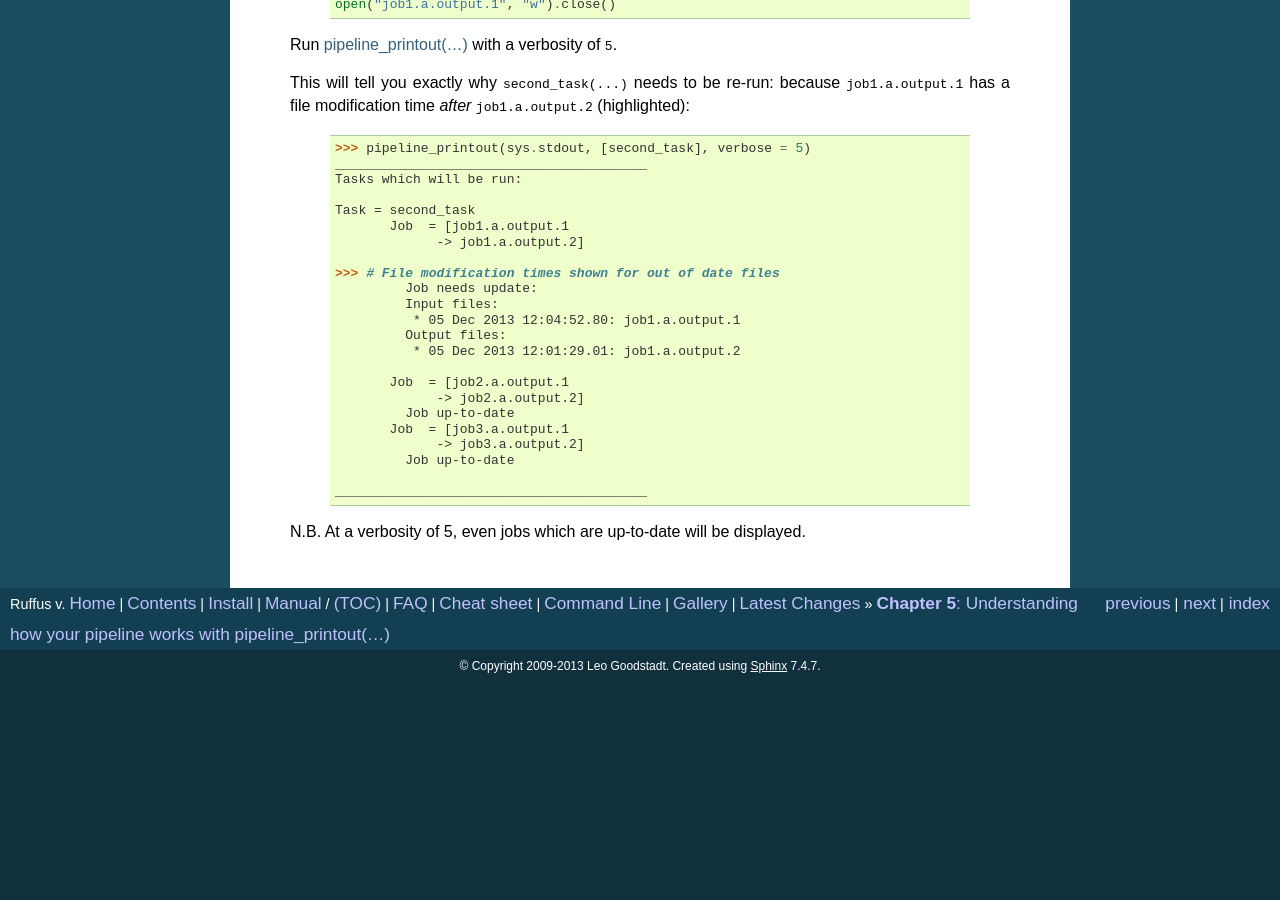
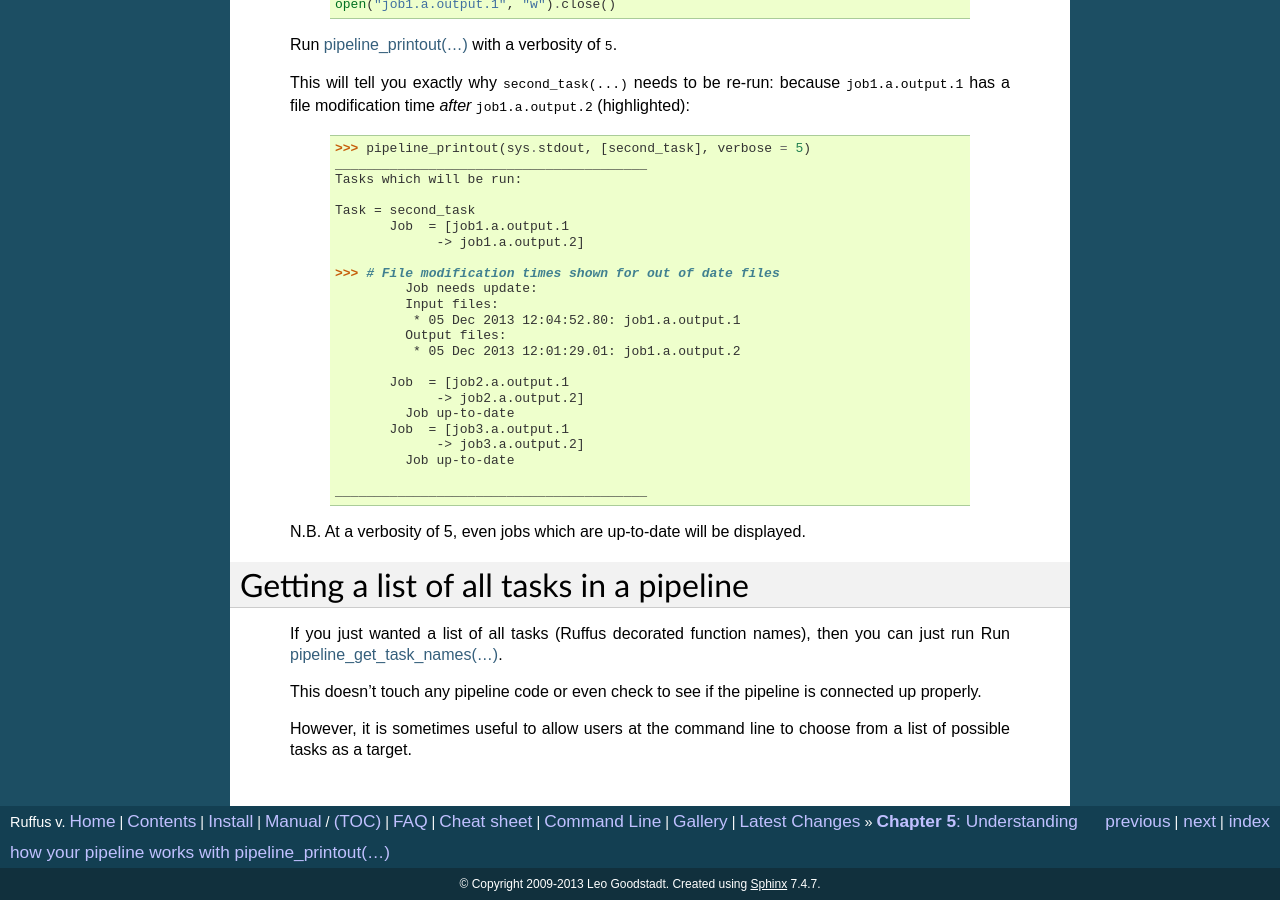
Before and after one commit to cgat-developers/ruffus, a Sphinx documentation site: the page built from doc/tutorials/new_tutorial/pipeline_printout.rst, in a window 1280 px wide and 900 px high, scrolled down 1217 px. Built offline with Sphinx 7.4.7, drawn with Linux system fonts in a browser that asks for light colours; formulas are drawn with MathJax 3; the version number could not be read and is left out; before the commit the page ends 1899 px from its top, so only the background shows below that; some of the changed text lies outside the part shown.

Commit message:
docs for pipeline_get_task_names()

```diff
--- a/doc/_templates/layout.html
+++ b/doc/_templates/layout.html
@@ -48,6 +48,7 @@
             <li><a href="{{ pathto('pipeline_functions') }}#pipeline-functions-pipeline-run">pipeline_run</a>                       </li>
             <li><a href="{{ pathto('pipeline_functions') }}#pipeline-functions-pipeline-printout">pipeline_printout</a>                      </li>
             <li><a href="{{ pathto('pipeline_functions') }}#pipeline-functions-pipeline-printout-graph">pipeline_printout_graph</a>          </li>
+            <li><a href="{{ pathto('pipeline_functions') }}#pipeline-functions-pipeline-get-task-names">pipeline_get_task_names</a>          </li>
             <li><a href="{{ pathto('drmaa_wrapper_functions') }}#drmaa-wrapper-functions-drmaa_wrapper-run_job">drmaa_wrapper.run_job</a>          </li>
         </ul>
 
--- a/doc/tutorials/new_tutorial/pipeline_printout.rst
+++ b/doc/tutorials/new_tutorial/pipeline_printout.rst
@@ -117,3 +117,17 @@ Determining which jobs are out-of-date or not
             ________________________________________
 
     N.B. At a verbosity of 5, even jobs which are up-to-date will be displayed.
+
+
+
+=============================================
+Getting a list of all tasks in a pipeline
+=============================================
+
+    If you just wanted a list of all tasks (Ruffus decorated function names), then you can
+    just run Run :ref:`pipeline_get_task_names(...) <pipeline_functions.pipeline_get_task_names>`.
+
+    This doesn't touch any pipeline code or even check to see if the pipeline is connected up properly.
+
+    However, it is sometimes useful to allow users at the command line to choose from a list of
+    possible tasks as a target.
```
Also changed, not shown: doc/history.rst (+7 -0 lines), doc/pipeline_functions.rst (+47 -1 lines).
